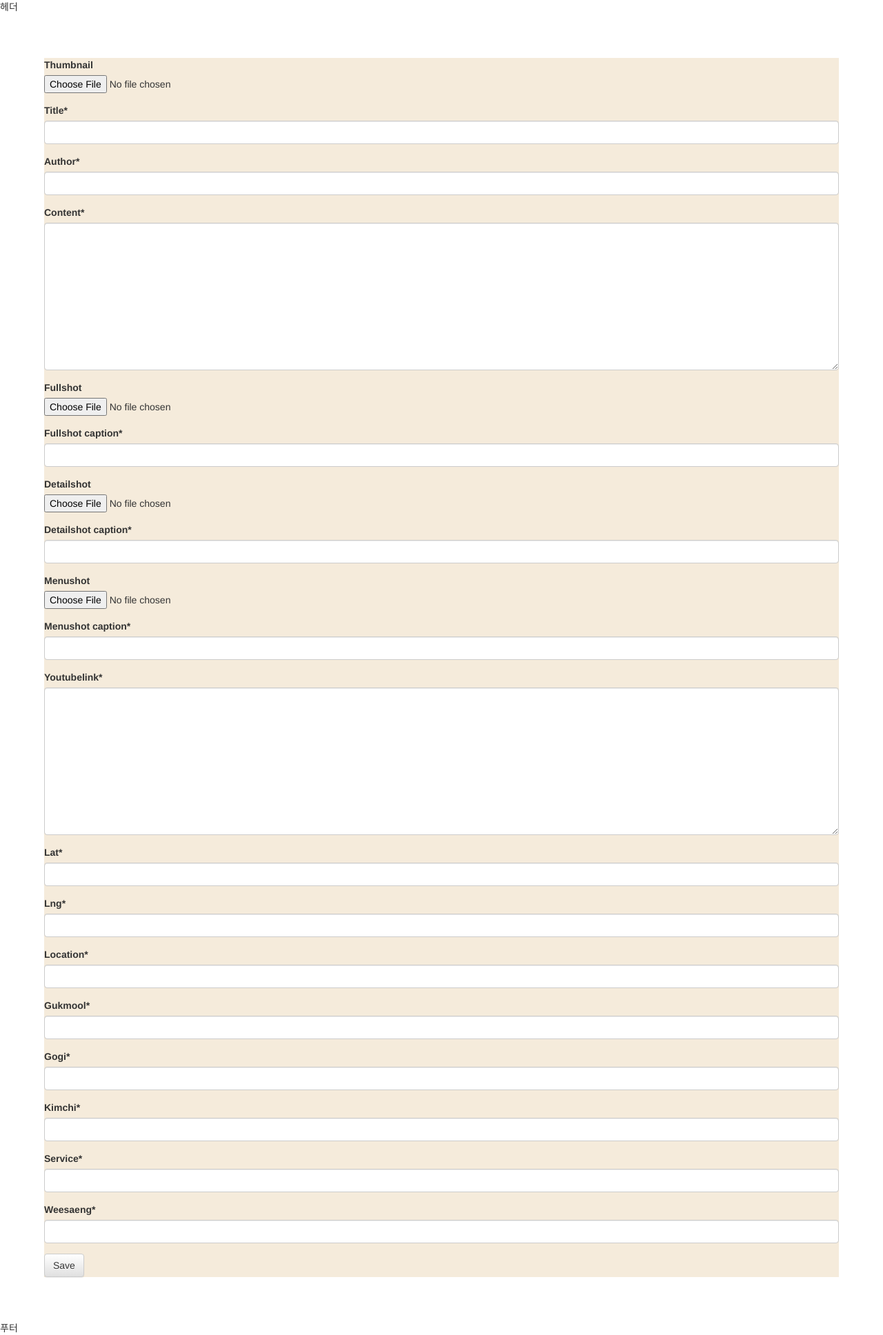
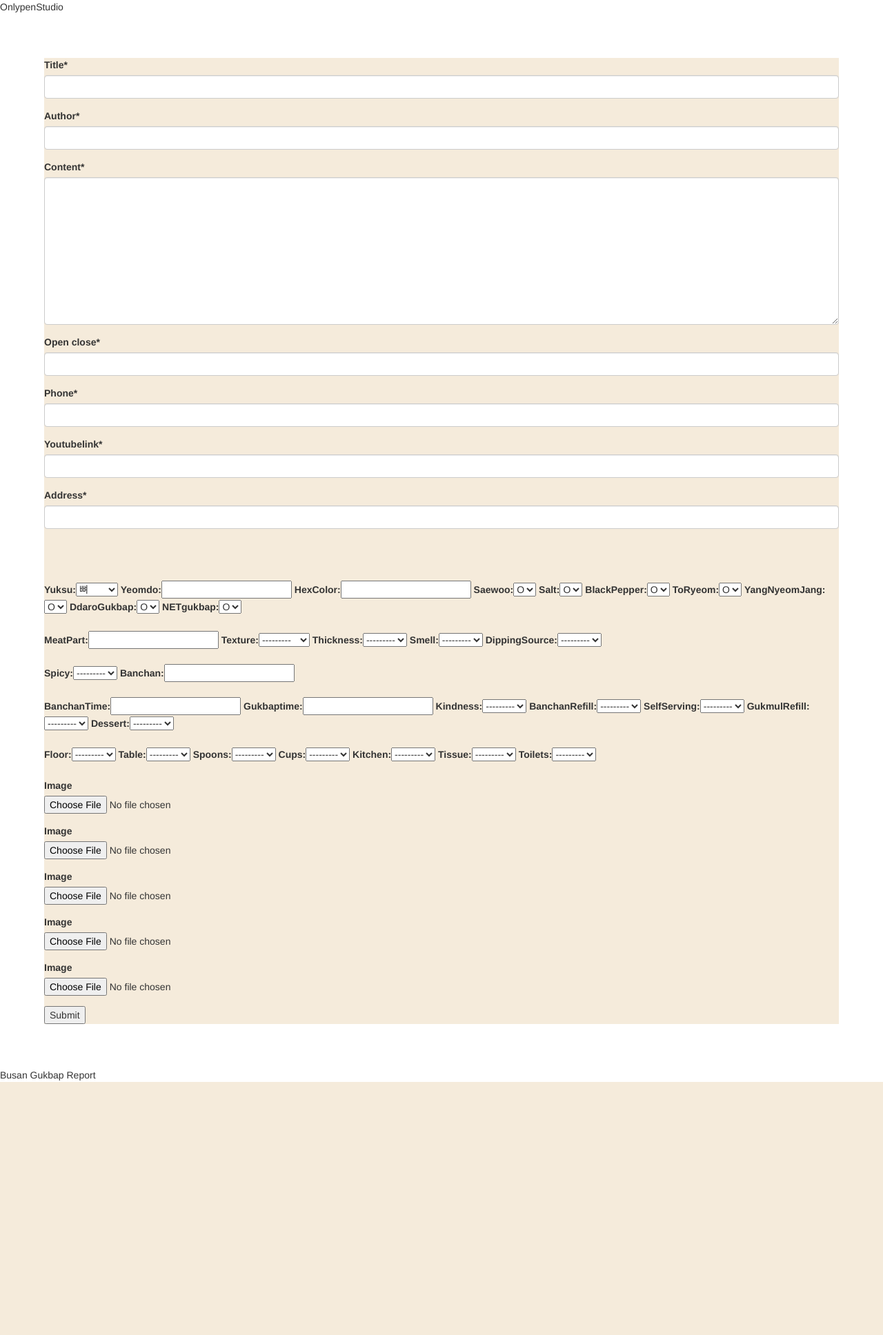
Before and after one commit to yonmoyonmo/BusanGukbapReport, a Django app: page /editor/ in a window 1280 px wide. Shown: the whole page at 69% size. After the commit the page ends 1569 px from the top, so only its background shows below. Run offline with Django 3.2, Linux system fonts and the light colour scheme; some libraries are stand-ins or nearby versions.

Commit message:
newBackend

```diff
--- a/report/forms.py
+++ b/report/forms.py
@@ -1,9 +1,59 @@
-from .models import Report2
+from .models import *
 from django import forms
 
 
 class ReportForm(forms.ModelForm):
     class Meta:
-        model = Report2
-        fields = ['thumbnail', 'title', 'author', 'content', 'fullshot', 'fullshot_caption', 'detailshot', 'detailshot_caption', 'menushot', 'menushot_caption',
-                  'youtubelink', 'lat', 'lng', 'location', 'gukmool', 'gogi', 'kimchi', 'service', 'weesaeng']
+        model = Report3
+        fields = [
+            'title', 'author', 'content',
+            'open_close', 'phone', 'youtubelink', 'address']
+
+
+class ImageForm(forms.ModelForm):
+    class Meta:
+        model = ReportImages
+        fields = ['image', ]
+
+
+class GukmoolForm(forms.ModelForm):
+    class Meta:
+        model = Gukmool
+        fields = [
+            'yuksu', 'yeomdo', 'hexColor',
+            'saewoo', 'salt', 'blackPepper',
+            'toRyeom', 'yangNyeomJang', 'ddaroGukbap',
+            'NETgukbap',
+        ]
+
+
+class GoguiForm(forms.ModelForm):
+    class Meta:
+        model = Gogui
+        fields = [
+            'meatPart', 'texture', 'thickness',
+            'smell', 'dippingSource', ]
+
+
+class KimchiForm(forms.ModelForm):
+    class Meta:
+        model = Kimchi
+        fields = [
+            'spicy', 'banchan',
+        ]
+
+
+class ServiceForm(forms.ModelForm):
+    class Meta:
+        model = Service
+        fields = [
+            'banchanTime', 'gukbaptime', 'kindness',
+            'banchanRefill', 'selfServing', 'gukmulRefill', 'dessert', ]
+
+
+class WeesaengForm(forms.ModelForm):
+    class Meta:
+        model = Weesaeng
+        fields = [
+            'floor', 'table', 'spoons',
+            'cups', 'kitchen', 'tissue', 'toilets', ]
--- a/report/models.py
+++ b/report/models.py
@@ -82,3 +82,210 @@ class Report2(models.Model):
 
     def __str__(self):
         return self.title
+#-----------new version of models------------#
+
+
+class Comment(models.Model):
+    report = models.ForeignKey(
+        'Report3',
+        on_delete=models.CASCADE,
+        related_name='comments')
+    text = models.TextField()
+
+    def __str__(self):
+        return self.text
+
+
+class Report3(models.Model):
+    title = models.CharField(max_length=100)
+    pub_date = models.DateTimeField(timezone.now(), null=True)
+    author = models.CharField(max_length=100)
+    content = models.TextField()
+
+    open_close = models.CharField(max_length=100)
+    phone = models.CharField(max_length=100)
+
+    youtubelink = models.CharField(max_length=200)
+
+    address = models.CharField(max_length=200)
+
+    def __str__(self):
+        return self.title
+
+
+def report_dir_path(instance, filename):
+    from random import choice
+    import string  # string.ascii_letters : ABCDEFGHIJKLMNOPQRSTUVWXYZabcdefghijklmnopqrstuvwxyz
+    arr = [choice(string.ascii_letters) for _ in range(8)]
+    pid = ''.join(arr)
+    extension = filename.split('.')[-1]
+    title = instance.report.title
+    return '%s/%s.%s' % (title, pid, extension)
+
+
+class ReportImages(models.Model):
+    report = models.ForeignKey(
+        'Report3',
+        on_delete=models.CASCADE,
+        related_name='Images')
+    image = ResizedImageField(
+        upload_to=report_dir_path, quality=75, blank=True, null=True)
+
+    def __str__(self):
+        return self.image.url
+
+
+class Gukmool(models.Model):
+    report = models.ForeignKey(
+        'Report3', on_delete=models.CASCADE, related_name="gukmools")
+    YUKSU_CHOICES = [
+        ('bone', '뼈'),
+        ('meat', '살코기'),
+        ('mix', '혼합'),
+    ]
+    SIMPLE_OX = [
+        ('yes', 'O'),
+        ('no', 'X'),
+    ]
+    yuksu = models.CharField(
+        max_length=50,
+        choices=YUKSU_CHOICES,
+        default='bone'
+    )
+    yeomdo = models.CharField(max_length=50)
+    hexColor = models.CharField(max_length=50)
+
+    saewoo = models.CharField(
+        max_length=10,
+        choices=SIMPLE_OX,
+        default='O'
+    )
+    salt = models.CharField(
+        max_length=10,
+        choices=SIMPLE_OX,
+        default='O'
+    )
+    blackPepper = models.CharField(
+        max_length=10,
+        choices=SIMPLE_OX,
+        default='O'
+    )
+    toRyeom = models.CharField(
+        max_length=10,
+        choices=SIMPLE_OX,
+        default='O'
+    )
+    yangNyeomJang = models.CharField(
+        max_length=10,
+        choices=SIMPLE_OX,
+        default='O'
+    )
+    ddaroGukbap = models.CharField(
+        max_length=10,
+        choices=SIMPLE_OX,
+        default='O'
+    )
+    NETgukbap = models.CharField(
+        max_length=10,
+        choices=SIMPLE_OX,
+        default='O'
+    )
+
+    def __str__(self):
+        return self.report.title
+
+
+class Gogui(models.Model):
+    report = models.ForeignKey(
+        'Report3', on_delete=models.CASCADE, related_name="goguis")
+    TEXTURE_CHOICES = [
+        ('soft', '부드러움'),
+        ('jol', '쫄깃함'),
+        ('hard', '퍽퍽함'),
+    ]
+    THICKNESS_CHOICES = [
+        ('thin', '얇음'),
+        ('thick', '두꺼움')
+    ]
+    SMELL_CHOICES = [
+        ('5', '상'),
+        ('4', '상중'),
+        ('3', '중'),
+        ('2', '중하'),
+        ('1', '하'),
+    ]
+    SIMPLE_OX = [
+        ('yes', 'O'),
+        ('no', 'X'),
+    ]
+
+    meatPart = models.CharField(max_length=50)
+    texture = models.CharField(max_length=30, choices=TEXTURE_CHOICES)
+    thickness = models.CharField(max_length=30, choices=THICKNESS_CHOICES)
+    smell = models.CharField(max_length=10, choices=SMELL_CHOICES)
+    dippingSource = models.CharField(max_length=10, choices=SIMPLE_OX)
+
+    def __str__(self):
+        return self.report.title
+
+
+class Kimchi(models.Model):
+    report = models.ForeignKey(
+        'Report3', on_delete=models.CASCADE, related_name="kimchis")
+    SPICY_CHOICES = [
+        ('5', '상'),
+        ('4', '상중'),
+        ('3', '중'),
+        ('2', '중하'),
+        ('1', '하'),
+    ]
+    spicy = models.CharField(max_length=10, choices=SPICY_CHOICES)
+    banchan = models.CharField(max_length=200)
+
+    def __str__(self):
+        return self.report.title
+
+
+class Service(models.Model):
+    report = models.ForeignKey(
+        'Report3', on_delete=models.CASCADE, related_name="services")
+
+    KINDNESS_CHOICES = [
+        ('3', '상'),
+        ('2', '중'),
+        ('1', '하'),
+    ]
+    SIMPLE_OX = [
+        ('yes', 'O'),
+        ('no', 'X'),
+    ]
+    banchanTime = models.CharField(max_length=10)
+    gukbaptime = models.CharField(max_length=10)
+    kindness = models.CharField(max_length=10, choices=KINDNESS_CHOICES)
+    banchanRefill = models.CharField(max_length=10, choices=SIMPLE_OX)
+    selfServing = models.CharField(max_length=10, choices=SIMPLE_OX)
+    gukmulRefill = models.CharField(max_length=10, choices=SIMPLE_OX)
+    dessert = models.CharField(max_length=10, choices=SIMPLE_OX)
+
+    def __str__(self):
+        return self.report.title
+
+
+class Weesaeng(models.Model):
+    report = models.ForeignKey(
+        'Report3', on_delete=models.CASCADE, related_name="weesaeng")
+    SIMPLE_TMB_CHOICES = [
+        ('3', '상'),
+        ('2', '중'),
+        ('1', '하'),
+    ]
+    floor = models.CharField(max_length=10, choices=SIMPLE_TMB_CHOICES)
+    table = models.CharField(max_length=10, choices=SIMPLE_TMB_CHOICES)
+    spoons = models.CharField(max_length=10, choices=SIMPLE_TMB_CHOICES)
+    cups = models.CharField(max_length=10, choices=SIMPLE_TMB_CHOICES)
+    kitchen = models.CharField(max_length=10, choices=SIMPLE_TMB_CHOICES)
+    tissue = models.CharField(max_length=10, choices=SIMPLE_TMB_CHOICES)
+    toilets = models.CharField(max_length=10, choices=SIMPLE_TMB_CHOICES)
+
+    def __str__(self):
+        return self.report.title
--- a/report/templates/base.html
+++ b/report/templates/base.html
@@ -34,11 +34,11 @@
   </head>
   <body>
     <header>
-      헤더
+      OnlypenStudio
     </header>
     {% block content %} {% endblock %}
     <footer>
-      푸터
+      Busan Gukbap Report
     </footer>
   </body>
 </html>
--- a/report/templates/editor.html
+++ b/report/templates/editor.html
@@ -1,8 +1,35 @@
-{% extends 'base.html' %} {% block content %} {% load crispy_forms_tags %}
+{% extends 'base.html' %}
+{% block content %}
+{% load crispy_forms_tags %}
 <div class="editor_form">
-  <form method="POST" enctype="multipart/form-data">
-    {% csrf_token %} {{ form|crispy }}
-    <button type="submit" class="save btn btn-default">Save</button>
-  </form>
+  <form id="report_form" method="post" action="" enctype="multipart/form-data">
+
+    {% csrf_token %}
+    {{ reportForm|crispy }} <br>
+    <br>
+    <br>
+    {{ gukmoolForm }}
+    <br>
+    <br>
+    {{ gf }}
+    <br>
+    <br>
+    {{ kf }}
+    <br>
+    <br>
+    {{ sf }}
+    <br>
+    <br>
+    {{ wf }}
+    <br>
+    <br>
+    {{ formset.management_form }}
+    {% for form in formset %}
+        {{ form|crispy }}
+    {% endfor %}
+
+
+    <input type="submit" name="submit" value="Submit" />
+</form>
 </div>
 {% endblock %}
--- a/report/urls.py
+++ b/report/urls.py
@@ -6,6 +6,7 @@ from django.conf import settings
 
 urlpatterns = [
     path('', views.main, name='main'),
-    path(r'editor/', views.editor, name='editor'),
+    path('single/<int:pk>', views.single, name='single'),
+    path('editor/', views.editor, name='editor'),
 ]
 urlpatterns += static(settings.MEDIA_URL, document_root=settings.MEDIA_ROOT)
--- a/report/views.py
+++ b/report/views.py
@@ -1,23 +1,79 @@
-from django.shortcuts import render, redirect
+from django.shortcuts import render, redirect, get_object_or_404
 from .models import *
 from .forms import *
+from django.forms.models import modelformset_factory
+from django.template import RequestContext
 
 
 def main(req):
-    posts = Report2.objects.filter(
+    posts = Report3.objects.filter(
         pub_date__lte=timezone.now()).order_by('-pub_date')
     return render(req, 'main.html', {'posts': posts})
 
 
+def single(req, pk):
+    post = get_object_or_404(Report3, pk=pk)
+    return render(req, 'single.html', {'post': post})
+
+
 def editor(req):
+    ImageFormSet = modelformset_factory(ReportImages, form=ImageForm, extra=5)
     if req.method == "POST":
-        form = ReportForm(req.POST, req.FILES)
-        if form.is_valid():
-            post = form.save(commit=False)
+        reportForm = ReportForm(req.POST)
+        gukmoolForm = GukmoolForm(req.POST)
+        gf = GoguiForm(req.POST)
+        kf = KimchiForm(req.POST)
+        sf = ServiceForm(req.POST)
+        wf = WeesaengForm(req.POST)
+
+        formset = ImageFormSet(
+            req.POST,
+            req.FILES,
+            queryset=ReportImages.objects.none()
+        )
+
+        if reportForm.is_valid() and formset.is_valid() and gukmoolForm.is_valid() and gf.is_valid() and kf.is_valid() and sf.is_valid() and wf.is_valid():
+            post = reportForm.save(commit=False)
             post.pub_date = timezone.now()
             post.save()
+
+            for f in formset.cleaned_data:
+                image = f['image']
+                photo = ReportImages(report=post, image=image)
+                photo.save()
+
+            gukmool = gukmoolForm.save(commit=False)
+            gukmool.report = post
+            gukmool.save()
+
+            gg = gf.save(commit=False)
+            gg.report = post
+            gg.save()
+
+            kk = kf.save(commit=False)
+            kk.report = post
+            kk.save()
+
+            ss = sf.save(commit=False)
+            ss.report = post
+            ss.save()
+
+            ww = wf.save(commit=False)
+            ww.report = post
+            ww.save()
+
             return redirect('/')
     else:
-        form = ReportForm()
-    context = {'form': form}
-    return render(req, 'editor.html', context)
+        reportForm = ReportForm()
+        gukmoolForm = GukmoolForm()
+        gf = GoguiForm()
+        kf = KimchiForm()
+        sf = ServiceForm()
+        wf = WeesaengForm()
+        formset = ImageFormSet(queryset=ReportImages.objects.none())
+    return render(
+        req, 'editor.html',
+        {
+            'reportForm': reportForm, 'formset': formset, 'gukmoolForm': gukmoolForm,
+            'gf': gf, 'kf': kf, 'sf': sf, 'wf': wf,
+        })
```
Also changed, not shown: report/admin.py (+9 -3 lines), report/schema.py (+59 -5 lines), report/templates/main.html (+11 -24 lines), report/templates/single.html (added, +105 -0 lines), report/migrations/0005_auto_20200603_0049.py (added).
